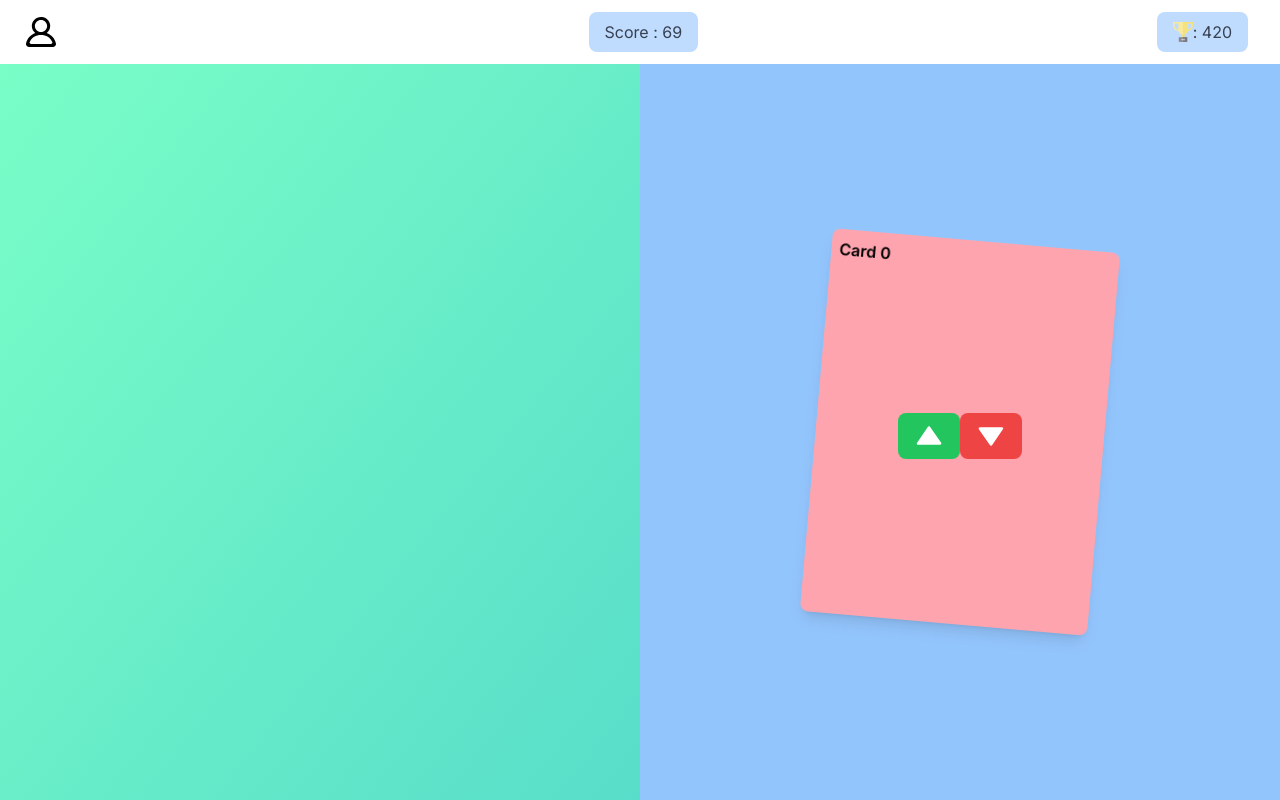
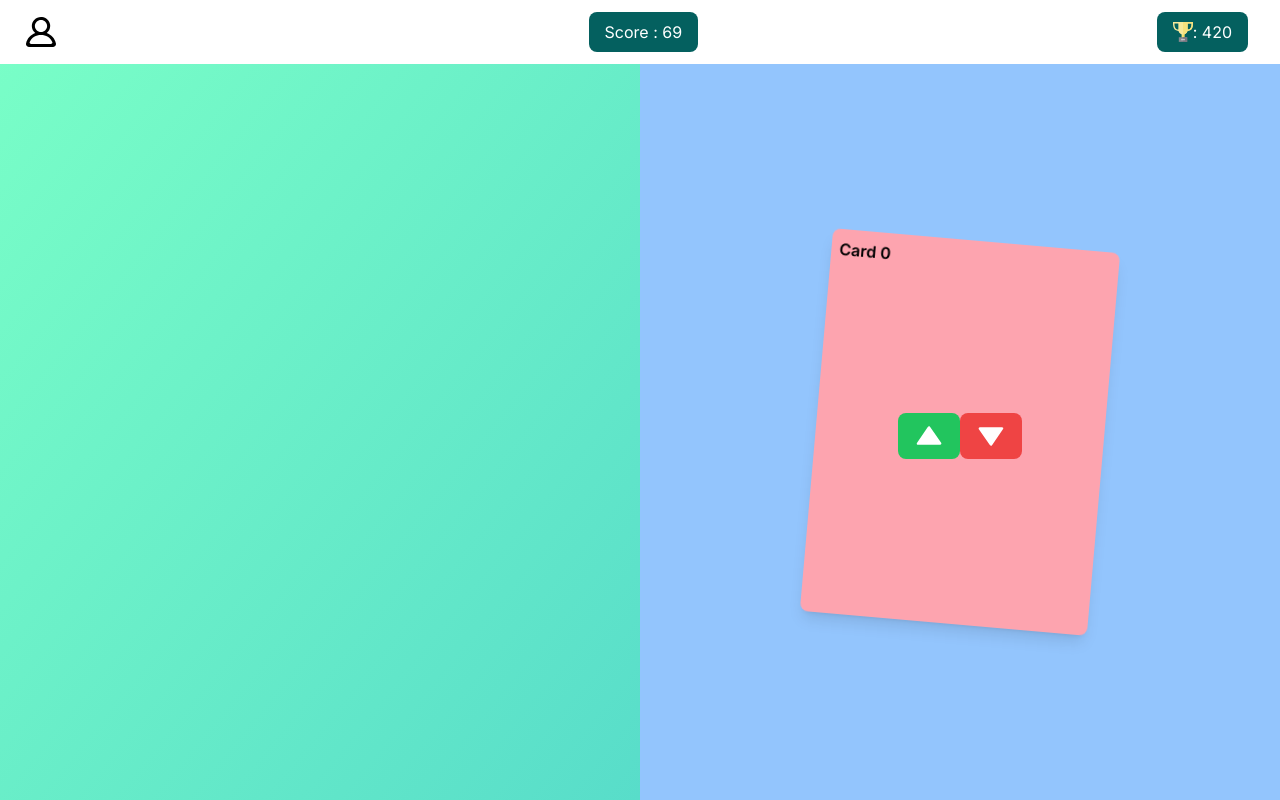
Before and after one commit to TejasBhovad/guesstimate, a Next.js app: page / in a window 1280 px wide. Built offline with nearby package versions, Linux system fonts and the light colour scheme.

Commit message:
Updated Button Color

```diff
--- a/app/components/Navbar.jsx
+++ b/app/components/Navbar.jsx
@@ -9,14 +9,14 @@ const Navbar = () => {
       </div>
 
       <div className="ml-16 flex-grow flex justify-center">
-        <div className="bg-blue-200 px-4 py-2 rounded-lg">
-          <p className="text-gray-700">Score : 69</p>
+        <div className="bg-buttonColor px-4 py-2 rounded-lg">
+          <p className="text-white">Score : 69</p>
         </div>
       </div>
 
-        <div className="mr-8 bg-blue-200 px-4 py-2 rounded-lg flex items-center">
+        <div className="mr-8 bg-buttonColor bg-blue-200 px-4 py-2 rounded-lg flex items-center">
           <Trophy/>
-          <p className="text-gray-700">: 420</p>
+          <p className="text-white">: 420</p>
         </div>
     </div>
   );
--- a/tailwind.config.js
+++ b/tailwind.config.js
@@ -7,6 +7,9 @@ module.exports = {
   ],
   theme: {
     extend: {
+      colors: {
+        buttonColor: "#04605F",
+      },
       backgroundImage: {
         "gradient-radial": "radial-gradient(var(--tw-gradient-stops))",
         "gradient-conic":
```
